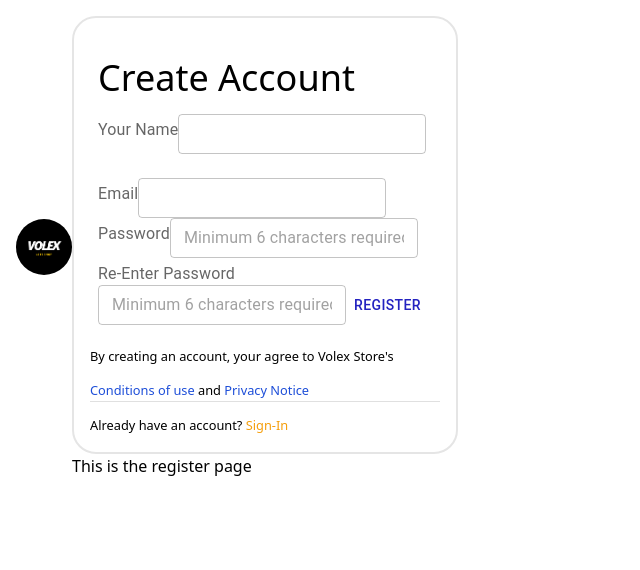
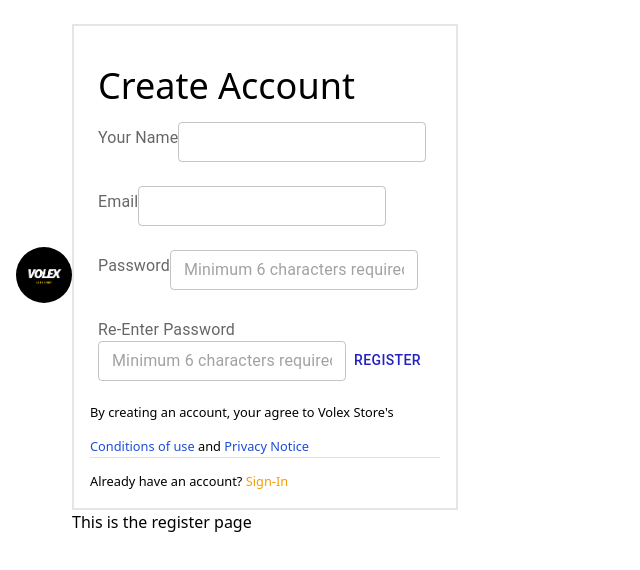
Before and after one commit to parishkar-singh/Velox-Online, a Next.js app in the folder client/: page /Register in a window 1280 px wide. Shown: the top 570 px of the page, without its empty margins (0-640 px from the left). Built offline with nearby package versions, Linux system fonts and the light colour scheme.

Commit message:
feat: email and validator password

```diff
--- a/client/components/Auth/RegistrationForm.tsx
+++ b/client/components/Auth/RegistrationForm.tsx
@@ -2,7 +2,9 @@
 import {Box, Grid, TextField, InputLabel, Typography, Button, Divider} from "@mui/material";
 import Link from "next/link";
 import useInput from "@/hooks/input/use-input";
-import {validateNameLength} from "@/utils/validation/length";
+import {validateNameLength, ValidatePasswordLength} from "@/utils/validation/length";
+import {ValidateEmail} from "@/utils/validation/email";
+
 const RegistrationForm: React.FC = () => {
     const onSubmitHandler = (e: React.FormEvent<HTMLFormElement>) => {
         e.preventDefault();
@@ -15,18 +17,56 @@
         inputBlurHandler: nameBlurHandler,
         clearHandler: nameClearHandler,
     } = useInput(validateNameLength);
+    const {
+        text: email,
+        shouldDisplayError: emailHasError,
+        textChangeHandler: emailChangeHandler,
+        inputBlurHandler: emailBlurHandler,
+        clearHandler: emailClearHandler,
+    } = useInput(ValidateEmail);
+    const {
+        text: password,
+        shouldDisplayError: passwordHasError,
+        textChangeHandler: passwordChangeHandler,
+        inputBlurHandler: passwordBlurHandler,
+        clearHandler: passwordClearHandler,
+    } = useInput(ValidatePasswordLength);
+    const {
+        text: confirmPassword,
+        shouldDisplayError: confirmPasswordHasError,
+        textChangeHandler: confirmPasswordChangeHandler,
+        inputBlurHandler: confirmPasswordBlurHandler,
+        clearHandler: confirmPasswordClearHandler,
+    } = useInput(ValidatePasswordLength);
+
+
+
     return (
-        <div className={`bg-white rounded-3xl border-2 border-neutral-200 p-4`}>
-            <Box sx={{ width: '350px', marginTop: 2}}>
+        <div className={`bg-white mt-2 border-2 border-neutral-200 p-4`}>
+            <Box sx={{width: '350px', marginTop: 2}}>
                 <form onSubmit={onSubmitHandler}>
                     <Grid container className={`flex flex-col justify-items-start p-2`}>
                         <span className={`text-4xl mb-4`}>Create Account</span>
                         <InputLabel className={`text-medium mt-1`} htmlFor={'name'}>Your Name</InputLabel>
-                        <TextField value={name} onChange={nameChangeHandler} onBlur={nameBlurHandler} error={nameHasError} helperText={nameHasError?'Enter your Name':' '} type={'text'} name={'name'} id={`name`} variant={`outlined`} size={'small'}/>
+                        <TextField value={name} onChange={nameChangeHandler} onBlur={nameBlurHandler}
+                                   error={nameHasError} helperText={nameHasError ? 'Enter your Name' : ' '}
+                                   type={'text'} name={'name'} id={`name`} variant={`outlined`} size={'small'}/>
                         <InputLabel className={`text-medium mt-1`} htmlFor={'email'}>Email</InputLabel>
-                        <TextField type={'text'} name={'email'} id={`email`} variant={`outlined`} size={'small'}/>
+                        <TextField
+                            value={email}
+                            onChange={emailChangeHandler}
+                            onBlur={emailBlurHandler}
+                            error={emailHasError}
+                            helperText={emailHasError ? 'Enter a valid email' : ' '}
+                            type={'text'} name={'email'} id={`email`} variant={`outlined`} size={'small'}/>
                         <InputLabel className={`text-medium mt-1`} htmlFor={'password'}>Password</InputLabel>
-                        <TextField type={'text'} name={'password'} id={`password`} variant={`outlined`} size={'small'}
+                        <TextField
+                            value={password}
+                            onChange={passwordChangeHandler}
+                            onBlur={passwordBlurHandler}
+                            error={passwordHasError}
+                            helperText={passwordHasError ? 'Enter a valid password' : ' '}
+                            type={'password'} name={'password'} id={`password`} variant={`outlined`} size={'small'}
                                    placeholder={`Minimum 6 characters required`}/>
                         <InputLabel className={`text-medium mt-1`} htmlFor={'confirmPassword'}>Re-Enter
                             Password</InputLabel>
@@ -42,7 +82,8 @@
                 </div>
                 <div className={`mt-[10px]`}>
                     <small>
-                        <a className={`text-blue-700`} href={`#`}>Conditions of use</a>{``} and {``} <a className={`text-blue-700`} href={`#`}>Privacy Notice</a>
+                        <a className={`text-blue-700`} href={`#`}>Conditions of use</a>{``} and {``} <a
+                        className={`text-blue-700`} href={`#`}>Privacy Notice</a>
                     </small>
                 </div>
                 <Divider className={`mt-2`}/>
```
